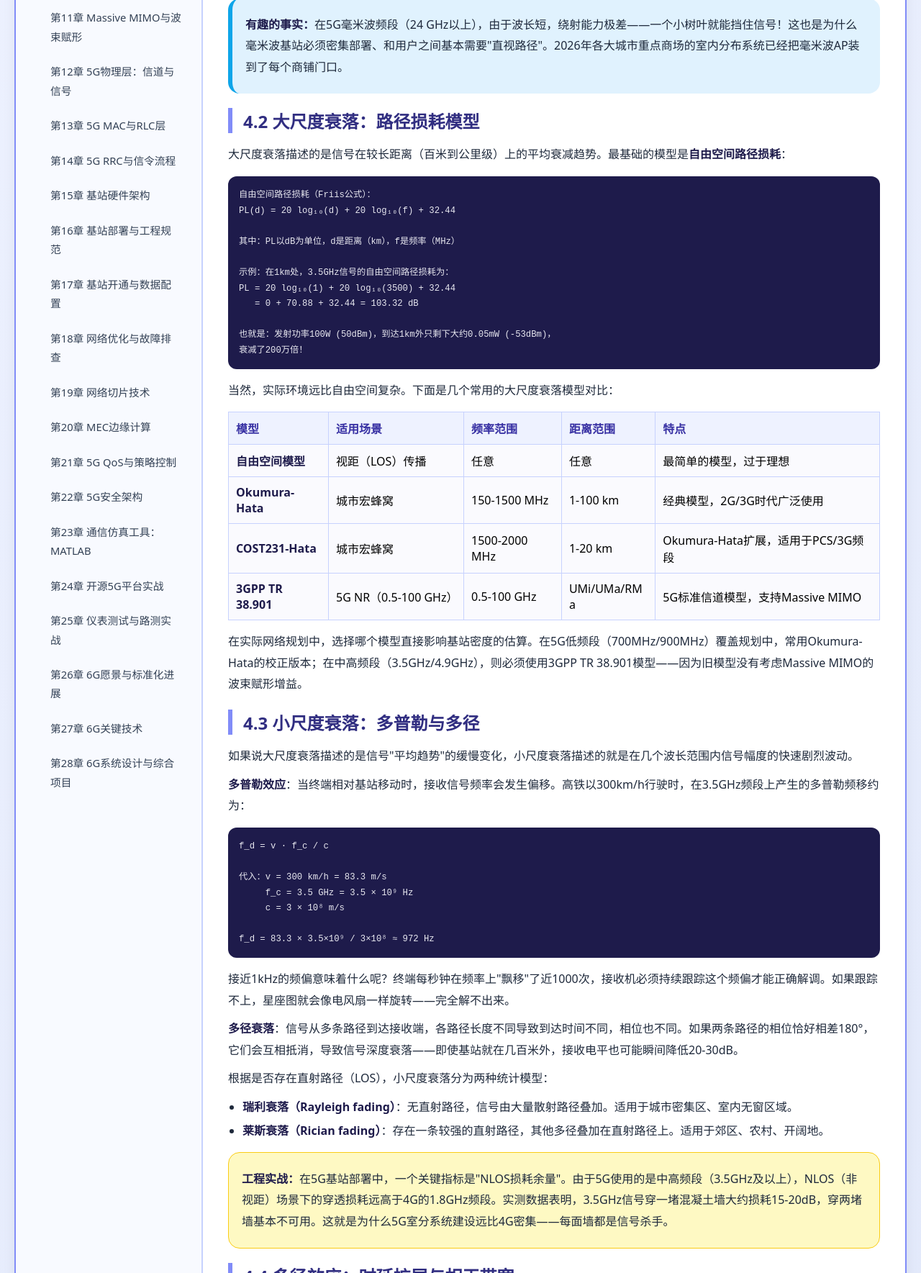
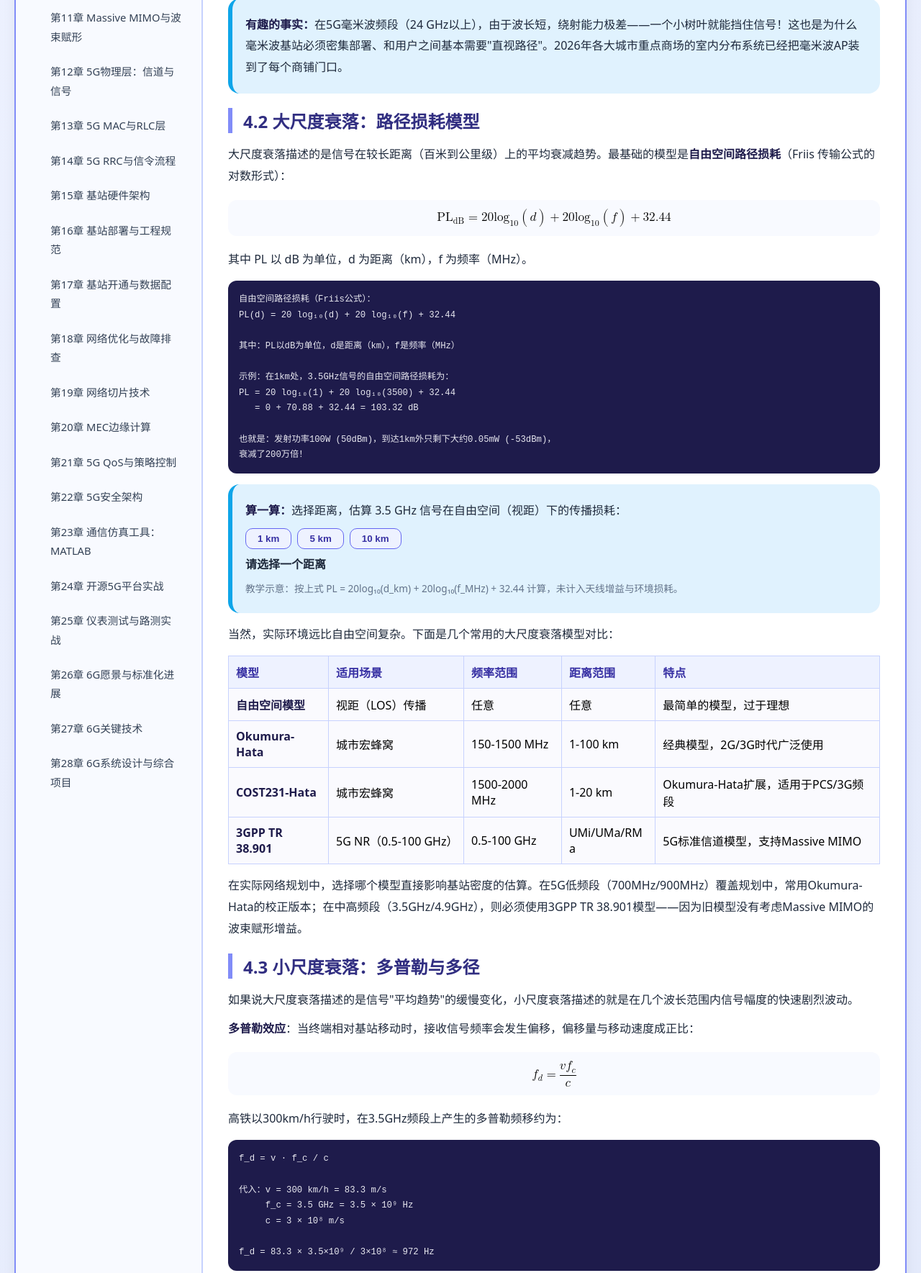
Before and after one commit to 1998x-stack/communication-engineering-tutorial, a plain HTML site: page 04.html in a window 1280 px wide. Shown: the part 632-2401 px from the top of the page at 72% size. Drawn offline with Linux system fonts and the light colour scheme.

Commit message:
feat(communication-engineering-tutorial): 第4章补充Friis/多普勒公式(MathML)与路径损耗交互估算

```diff
--- a/04.html
+++ b/04.html
@@ -12,6 +12,11 @@
         pre { max-width: 100%; overflow-x: auto; }
         table { width: 100%; border-collapse: collapse; }
         td, th { word-break: break-word; overflow-wrap: anywhere; }
+        .fw-btns { display: flex; flex-wrap: wrap; gap: 8px; margin: 4px 0 8px; }
+        .fw-btn { padding: 6px 16px; border-radius: 10px; border: 1px solid #6366f1; background: #eef2ff; color: #3730a3; font-weight: 600; cursor: pointer; }
+        .fw-btn[aria-pressed="true"] { background: #6366f1; color: #fff; }
+        .fw-btn:focus-visible { outline: 3px solid #4338ca; outline-offset: 2px; }
+        #fw-out { display: inline-block; font-weight: 600; color: #1e293b; }
     </style>
 </head>
 <body>
@@ -76,7 +81,20 @@
 
         <h2>4.2 大尺度衰落：路径损耗模型</h2>
 
-        <p>大尺度衰落描述的是信号在较长距离（百米到公里级）上的平均衰减趋势。最基础的模型是<strong>自由空间路径损耗</strong>：</p>
+        <p>大尺度衰落描述的是信号在较长距离（百米到公里级）上的平均衰减趋势。最基础的模型是<strong>自由空间路径损耗</strong>（Friis 传输公式的对数形式）：</p>
+
+        <div class="math-equation">
+            <div class="math-scroll" data-math-scroll tabindex="0" role="region" aria-label="自由空间路径损耗公式，可横向滚动">
+                <math display="block" aria-label="自由空间路径损耗的分贝值等于 20 倍以 10 为底距离的对数，加上 20 倍以 10 为底频率的对数，再加 32.44">
+                    <msub><mi>PL</mi><mtext>dB</mtext></msub><mo>=</mo>
+                    <mn>20</mn><msub><mi>log</mi><mn>10</mn></msub><mo>(</mo><mi>d</mi><mo>)</mo>
+                    <mo>+</mo><mn>20</mn><msub><mi>log</mi><mn>10</mn></msub><mo>(</mo><mi>f</mi><mo>)</mo>
+                    <mo>+</mo><mn>32.44</mn>
+                </math>
+            </div>
+        </div>
+
+        <p>其中 PL 以 dB 为单位，d 为距离（km），f 为频率（MHz）。
 
         <pre><code>自由空间路径损耗（Friis公式）：
 PL(d) = 20 log₁₀(d) + 20 log₁₀(f) + 32.44
@@ -89,6 +107,17 @@ PL = 20 log₁₀(1) + 20 log₁₀(3500) + 32.44
 
 也就是：发射功率100W (50dBm)，到达1km外只剩下大约0.05mW (-53dBm)，
 衰减了200万倍！</code></pre>
+
+        <div class="tip" role="group" aria-labelledby="fw-label">
+            <p id="fw-label"><strong>算一算：</strong>选择距离，估算 3.5 GHz 信号在自由空间（视距）下的传播损耗：</p>
+            <p class="fw-btns">
+                <button type="button" class="fw-btn" data-d="1">1 km</button>
+                <button type="button" class="fw-btn" data-d="5">5 km</button>
+                <button type="button" class="fw-btn" data-d="10">10 km</button>
+            </p>
+            <output id="fw-out" aria-live="polite">请选择一个距离</output>
+            <p style="font-size:0.85rem;color:#64748b;margin-top:6px;">教学示意：按上式 PL = 20log₁₀(d_km) + 20log₁₀(f_MHz) + 32.44 计算，未计入天线增益与环境损耗。</p>
+        </div>
 
         <p>当然，实际环境远比自由空间复杂。下面是几个常用的大尺度衰落模型对比：</p>
 
@@ -140,7 +169,18 @@ PL = 20 log₁₀(1) + 20 log₁₀(3500) + 32.44
 
         <p>如果说大尺度衰落描述的是信号"平均趋势"的缓慢变化，小尺度衰落描述的就是在几个波长范围内信号幅度的快速剧烈波动。</p>
 
-        <p><strong>多普勒效应</strong>：当终端相对基站移动时，接收信号频率会发生偏移。高铁以300km/h行驶时，在3.5GHz频段上产生的多普勒频移约为：</p>
+        <p><strong>多普勒效应</strong>：当终端相对基站移动时，接收信号频率会发生偏移，偏移量与移动速度成正比：</p>
+
+        <div class="math-equation">
+            <div class="math-scroll" data-math-scroll tabindex="0" role="region" aria-label="多普勒频移公式，可横向滚动">
+                <math display="block" aria-label="多普勒频移等于移动速度乘以载波频率再除以光速">
+                    <msub><mi>f</mi><mi>d</mi></msub><mo>=</mo>
+                    <mfrac><mrow><mi>v</mi><msub><mi>f</mi><mi>c</mi></msub></mrow><mi>c</mi></mfrac>
+                </math>
+            </div>
+        </div>
+
+        <p>高铁以300km/h行驶时，在3.5GHz频段上产生的多普勒频移约为：</p>
 
         <pre><code>f_d = v · f_c / c
 
@@ -268,5 +308,22 @@ f_d = 83.3 × 3.5×10⁹ / 3×10⁸ ≈ 972 Hz</code></pre>
     </article></main>
 </div>
 </div>
+<script>
+(function () {
+    var F_MHZ = 3500;
+    var out = document.getElementById('fw-out');
+    var btns = Array.prototype.slice.call(document.querySelectorAll('.fw-btn'));
+    if (!out || !btns.length) return;
+    btns.forEach(function (b) {
+        b.setAttribute('aria-pressed', 'false');
+        b.addEventListener('click', function () {
+            btns.forEach(function (x) { x.setAttribute('aria-pressed', x === b ? 'true' : 'false'); });
+            var d = parseFloat(b.getAttribute('data-d'));
+            var pl = 20 * Math.log10(d) + 20 * Math.log10(F_MHZ) + 32.44;
+            out.textContent = '距离 ' + d + ' km：路径损耗 \u2248 ' + pl.toFixed(1) + ' dB';
+        });
+    });
+})();
+</script>
 </body>
 </html>
```
